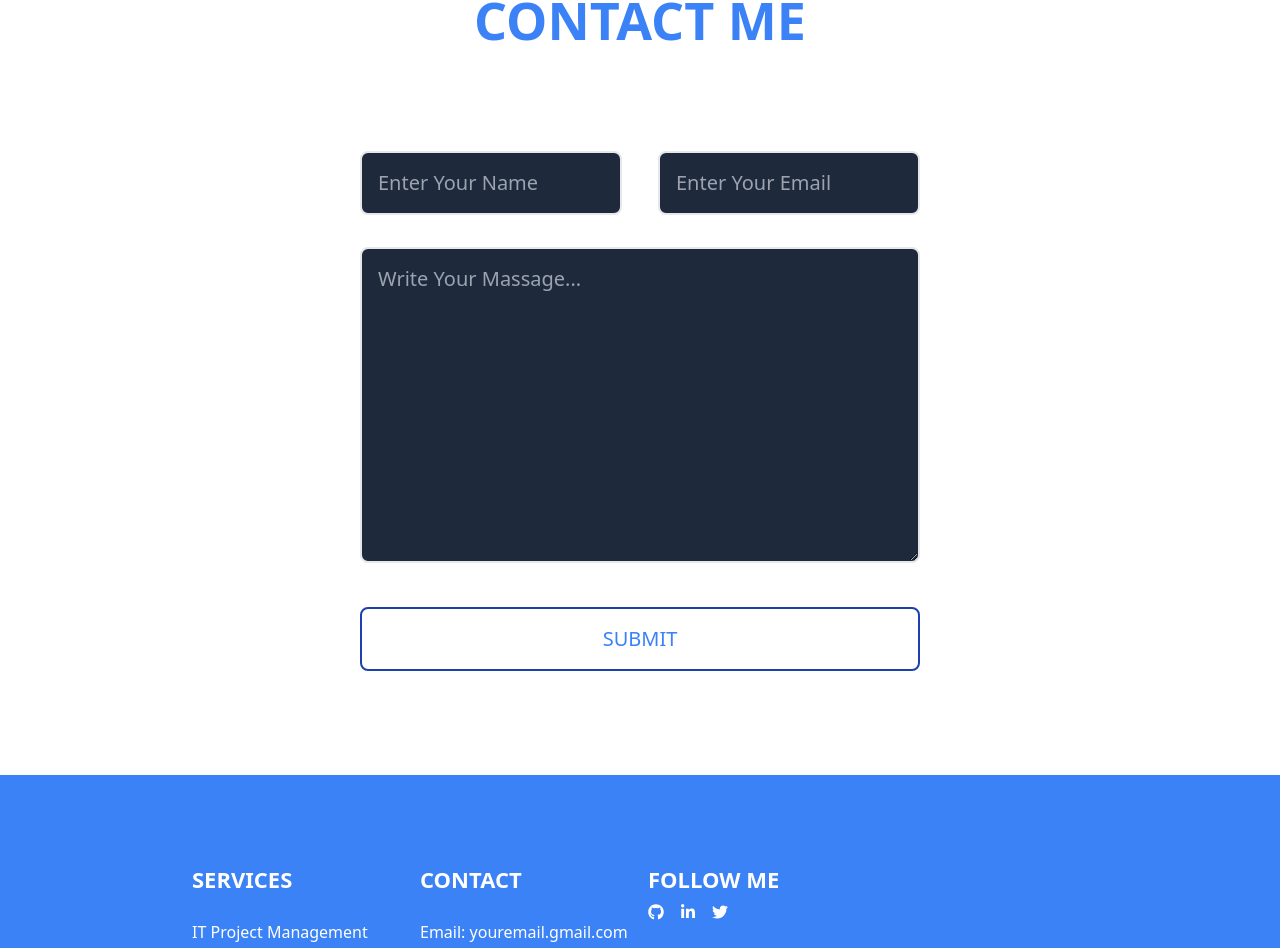
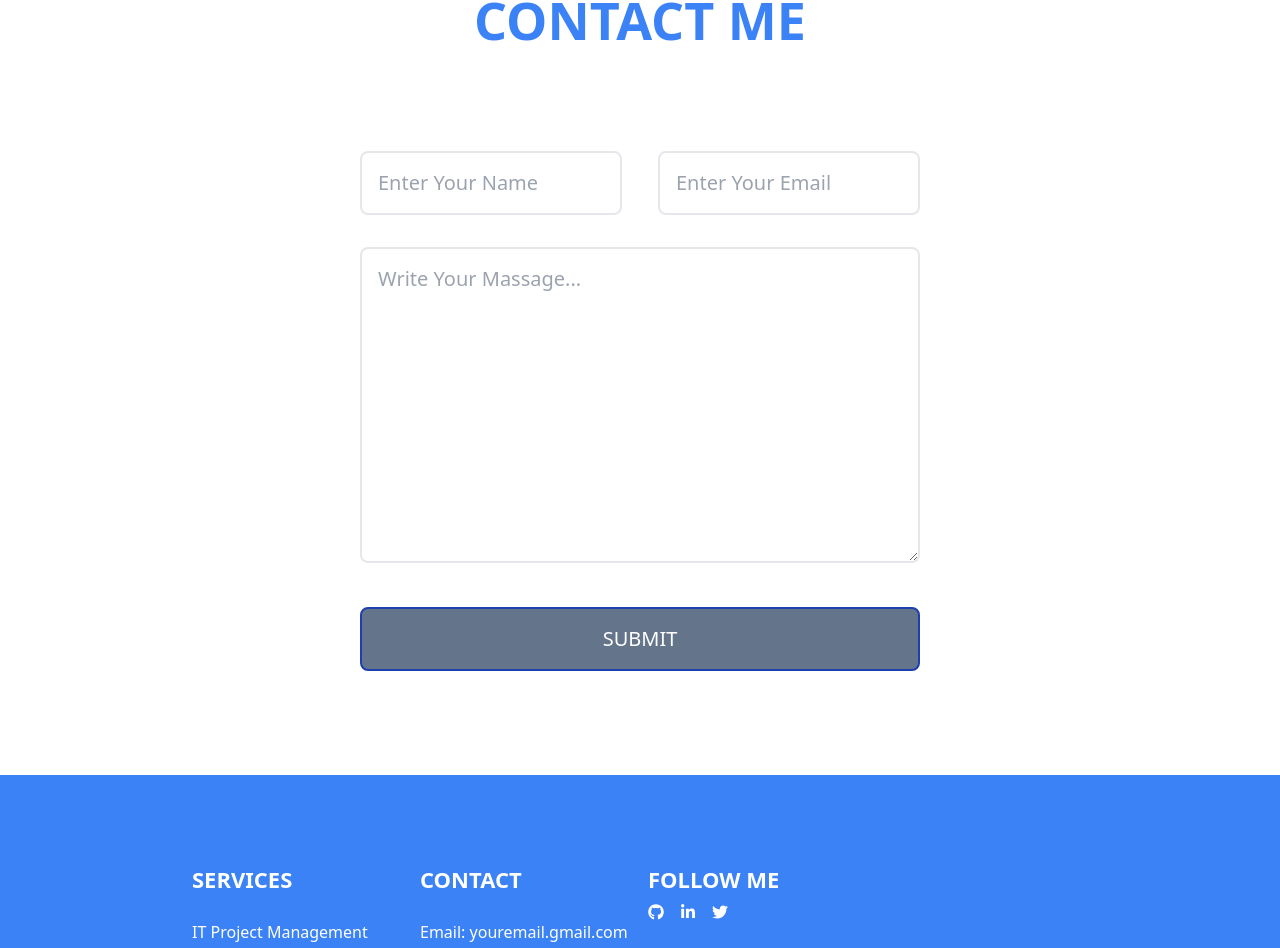
Before and after one commit to mkjilani/midterm-nextjs, a React (Vite) app: page / in a window 1280 px wide. Shown: the part 3088-4036 px from the top of the page. Built offline with nearby package versions, Linux system fonts and the light colour scheme.

Commit message:
Updated to lighter theme. Closes #28

```diff
--- a/src/Components/Contact.jsx
+++ b/src/Components/Contact.jsx
@@ -8,11 +8,11 @@ const Contact = () => {
         <h1 className="text-[52px] font-semibold mb-20 leading-normal uppercase text-blue-500">Contact Me</h1>
         <form action="" className="flex flex-col gap-2 lg:w-1/2">
             <div className="lg:flex gap-9">
-                <input className="w-full lg:my-3 my-4 rounded-lg bg-slate-800 p-4 border-2 text-blue-500 text-xl text-slate-500" placeholder="Enter Your Name" type="text" />
-                <input className="w-full lg:my-3 my-4 rounded-lg bg-slate-800 p-4 border-2 text-blue-500  text-xl text-slate-500" placeholder="Enter Your Email" type="text" />
+                <input className="w-full lg:my-3 my-4 rounded-lg bg-white p-4 border-2 text-blue-500 text-xl " placeholder="Enter Your Name" type="text" />
+                <input className="w-full lg:my-3 my-4 rounded-lg bg-white p-4 border-2 text-blue-500  text-xl " placeholder="Enter Your Email" type="text" />
             </div>
-            <textarea className="w-full my-3 rounded-lg bg-slate-800 p-4 border-2 text-blue-500 text-xl text-slate-500" placeholder="Write Your Massage..." name="" id="" cols="20" rows="10"></textarea>
-            <button className="border-2 border-blue-800 text-blue-500 hover:text-blue-900 hover:bg-blue-100 rounded-lg py-4 px-8 my-6 uppercase relative overflow-hidden text-xl text-bold" type="submit">Submit</button>
+            <textarea className="w-full my-3 rounded-lg bg-white p-4 border-2 text-blue-500 text-xl " placeholder="Write Your Massage..." name="" id="" cols="20" rows="10"></textarea>
+            <button className="border-2 bg-slate-500 border-blue-800 text-white hover:text-blue-900  rounded-lg py-4 px-8 my-6 uppercase relative overflow-hidden text-xl text-bold" type="submit">Submit</button>
         </form>
 
        </div>
```
